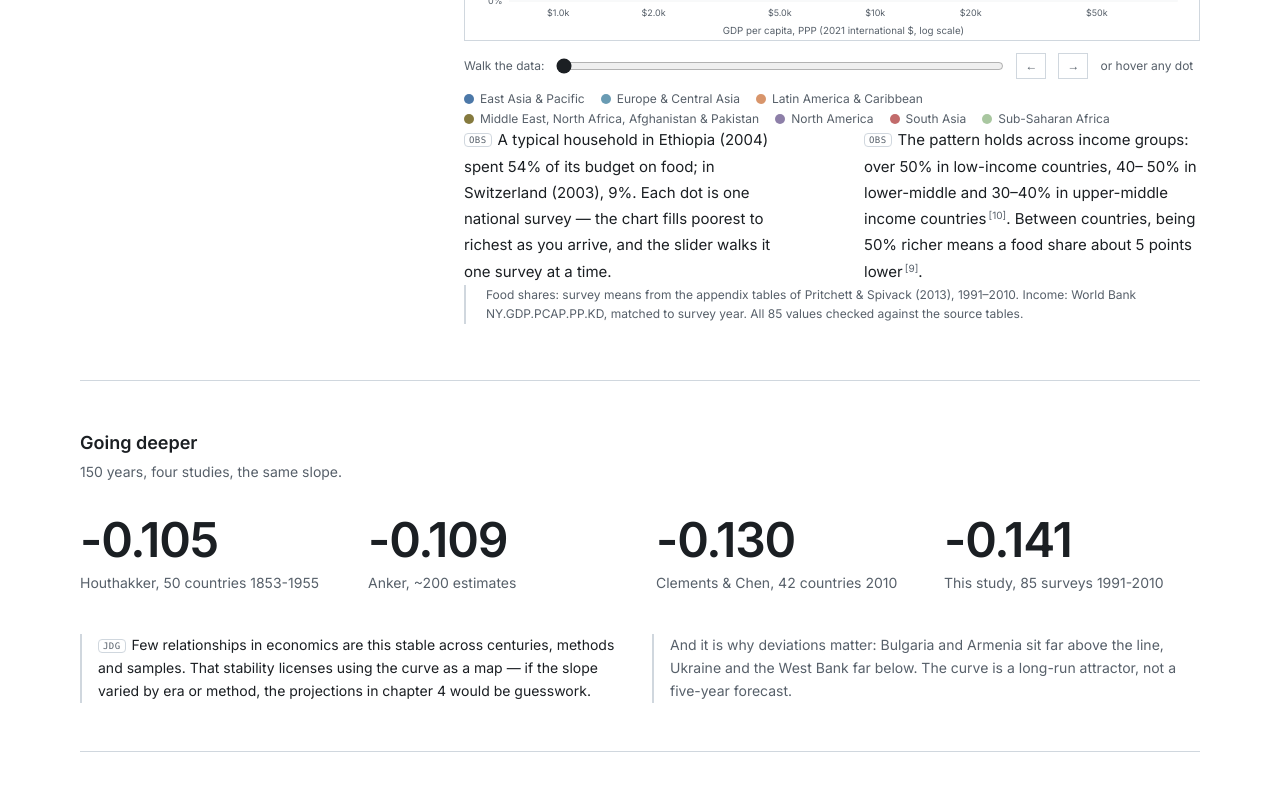
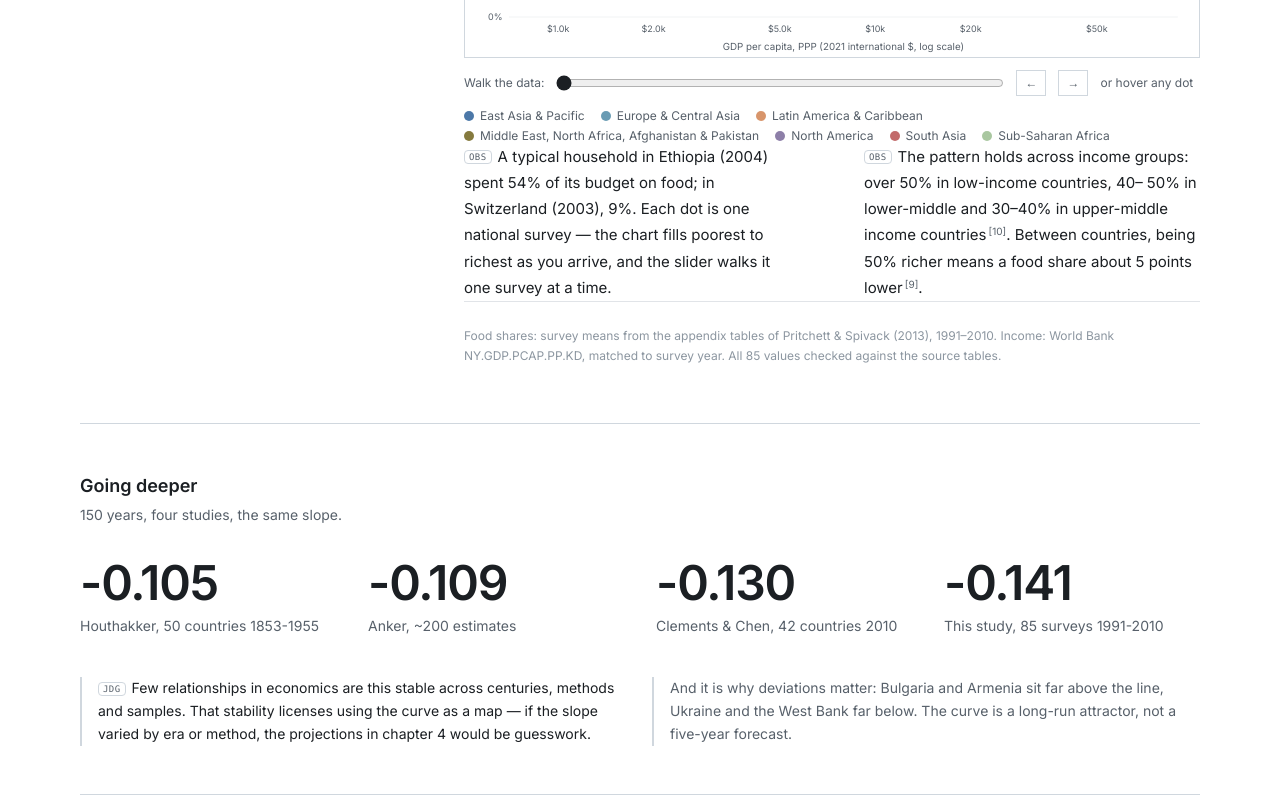
Before and after one commit to Replicant-Partners/engelscurves1, a Next.js app: page /story in a window 1280 px wide. Shown: the part 3240-4040 px from the top of the page. Built offline with nearby package versions, Linux system fonts and the light colour scheme.

Commit message:
fix(ch1): more breathing room — mt-14 before obs, mb-12 after, Record as border-t footnote instead of border-l box

```diff
--- a/app/story/page.tsx
+++ b/app/story/page.tsx
@@ -57,7 +57,7 @@ function Cite({ ids }: { ids: number[] }) {
 }
 
 function Record({ children }: { children: React.ReactNode }) {
-  return <div className="mt-8 border-l-2 border-[#d0d7de] pl-5 text-xs text-[#57606a] leading-relaxed space-y-2 max-w-[720px]">{children}</div>;
+  return <div className="mt-10 pt-6 border-t border-[#e1e4e8] text-xs text-[#8c96a0] leading-[1.7] space-y-2">{children}</div>;
 }
 
 function Chapter({ id, n, title, lede, children }: { id: string; n: string; title: string; lede: string; children: React.ReactNode }) {
@@ -234,7 +234,7 @@ export default function StoryPage() {
           <LawChart />
 
           {/* Two key observations */}
-          <div className="grid grid-cols-1 md:grid-cols-2 gap-x-16 gap-y-6 mt-10 mb-8">
+          <div className="grid grid-cols-1 md:grid-cols-2 gap-x-16 gap-y-8 mt-14 mb-12">
             <p className="text-[15px] leading-[1.75] text-[#1b1f23]">
               <Tag t="OBS" />A typical household in Ethiopia (2004) spent 54% of its budget on food; in Switzerland (2003), 9%. Each dot is one national survey — the chart fills poorest to richest as you arrive, and the slider walks it one survey at a time.
             </p>
```
